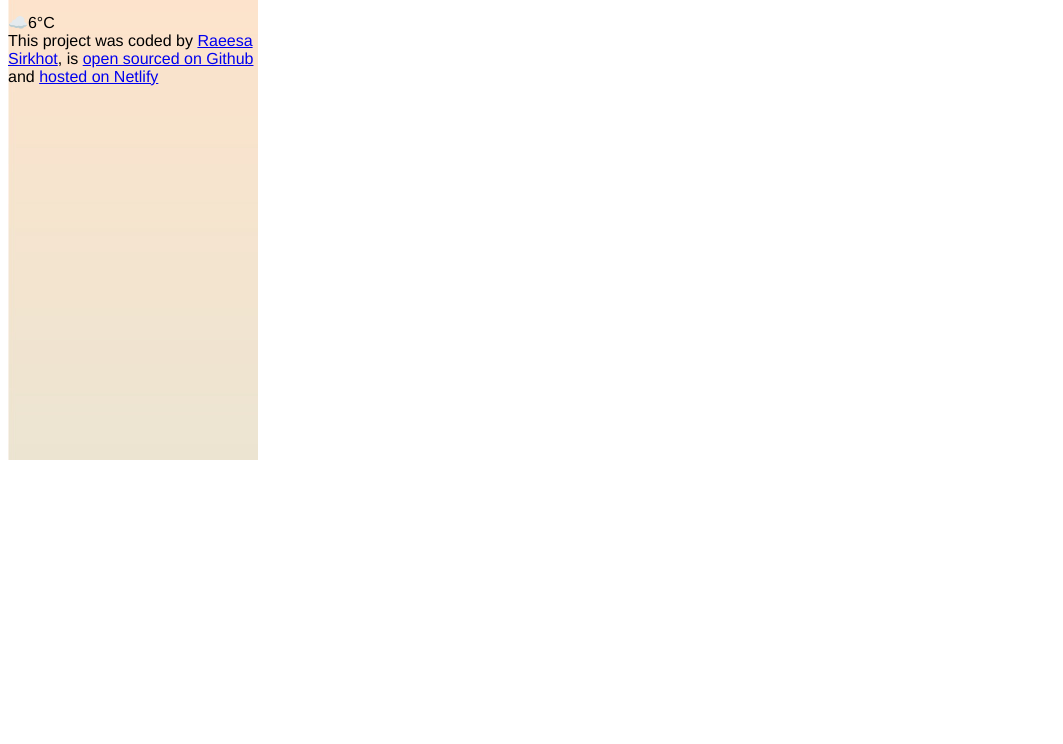
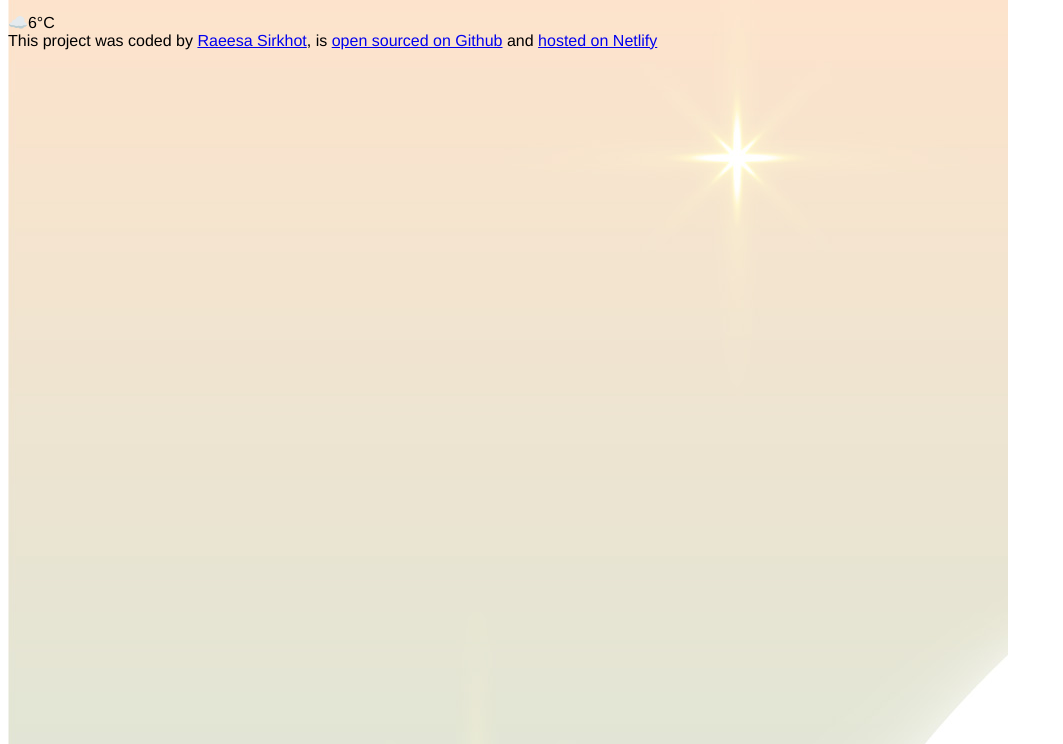
Before and after one commit to RaeesaSirkhot/weather-app, a plain HTML site: page index.html in a window 1280 px wide. Shown: the part 148-892 px from the top of the page, without its empty margins (0-1063 px from the left). Before the commit the page ends 800 px from the top, so only its background shows below. Drawn offline with Linux system fonts and the light colour scheme.

Commit message:
Update style.css

```diff
--- a/style.css
+++ b/style.css
@@ -5,6 +5,6 @@ body {
 #container {
   background-image: url("26917.jpg");
   background-repeat: no-repeat;
-  width: 250px;
-  height: 600px;
+  width: 1000px;
+  height: 2500px;
 }
```
